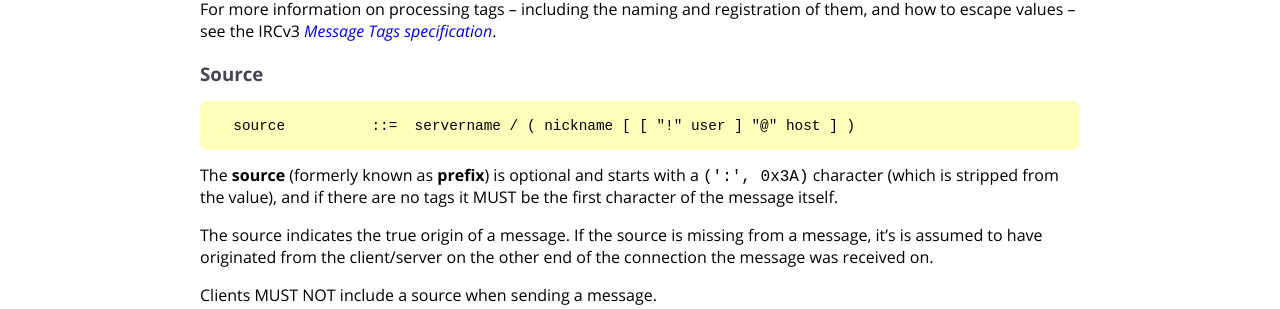
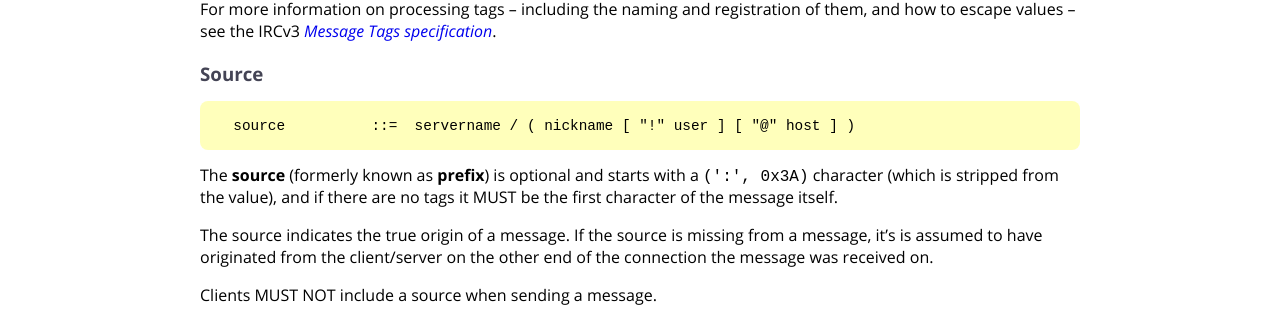
Before and after one commit to ircdocs/modern-irc, a Jekyll site: the page built from index.md, in a window 1280 px wide and 900 px high, scrolled down 8525 px. Shown: the part 142-451 px from the top of the window. Built offline with Jekyll 4.4.1, drawn with Linux system fonts in a browser that asks for light colours.

```diff
--- a/index.md
+++ b/index.md
@@ -321,7 +321,7 @@ For more information on processing tags – including the naming and registratio
 
 ### Source
 
-      source          ::=  servername / ( nickname [ [ "!" user ] "@" host ] )
+      source          ::=  servername / ( nickname [ "!" user ] [ "@" host ] )
 
 The **source** (formerly known as **prefix**) is optional and starts with a `(':', 0x3A)` character (which is stripped from the value), and if there are no tags it MUST be the first character of the message itself.
 
```
